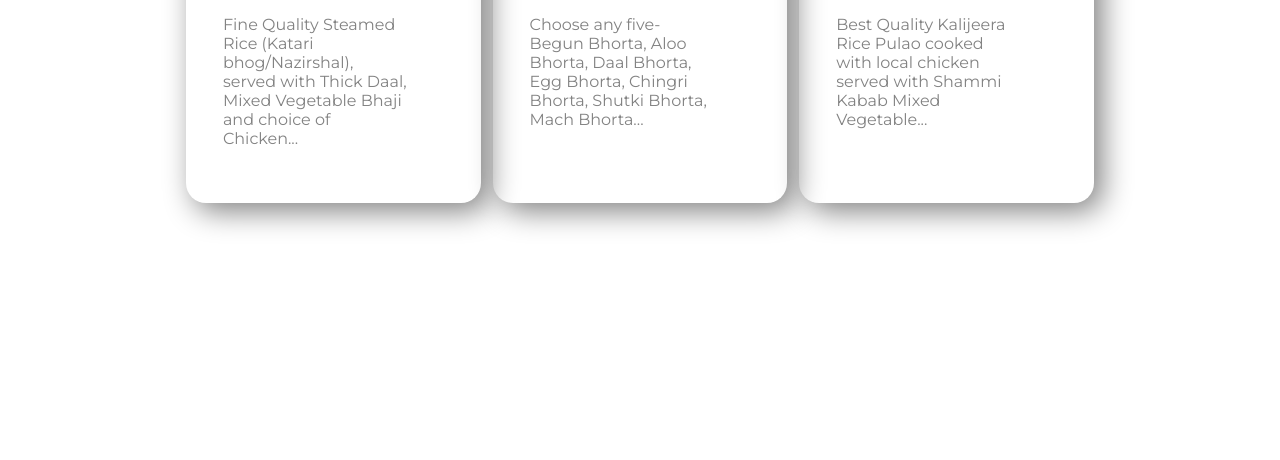
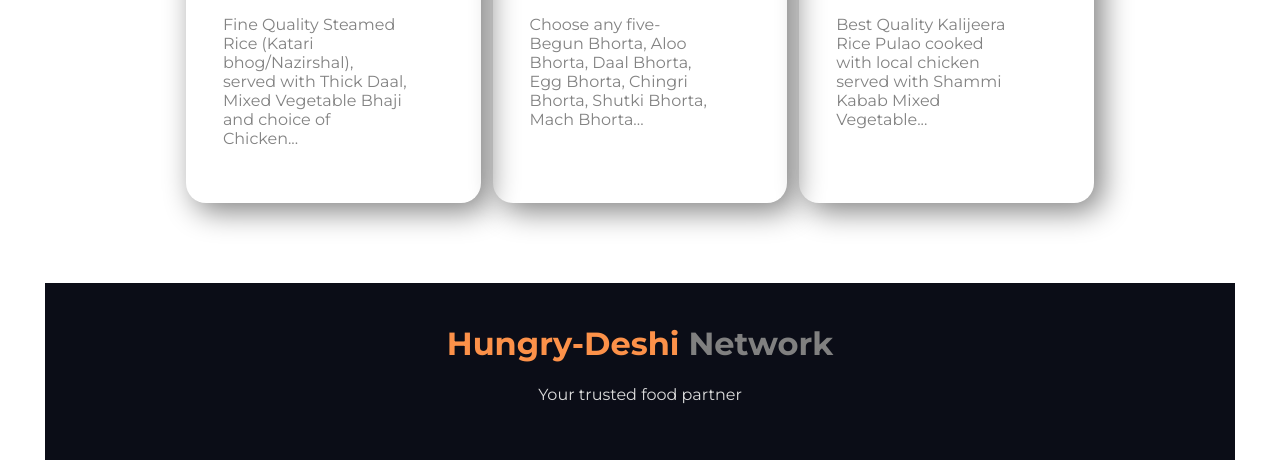
Before and after one commit to mhedi-hasan/HungryDeshi-Network, a plain HTML site: page index.html in a window 1280 px wide. Shown: the part 1515-1975 px from the top of the page. Before the commit the page ends 1798 px from the top, so only its background shows below. Drawn offline with Linux system fonts and the light colour scheme.

Commit message:
[Completed] Footer Section

```diff
--- a/index.html
+++ b/index.html
@@ -87,6 +87,10 @@
         </div>
     </section>
 
+    <footer class="container">
+        <h1><span class="text_orange">Hungry-Deshi</span> <span class="text_transparent">Network</span></h1>
+        <p>Your trusted food partner</p>
+    </footer>
 </body>
 
 </html>
--- a/style.css
+++ b/style.css
@@ -147,3 +147,20 @@ p
 }
 
 /***********************/
+.text_green
+{
+    color: greenyellow;
+}
+.text_transparent
+{
+    color: gray;
+}
+footer{
+    background-color: #0B0D17;
+    padding: 20px;
+    text-align: center;
+}
+
+footer p{
+    color: #ddd;
+}
```
